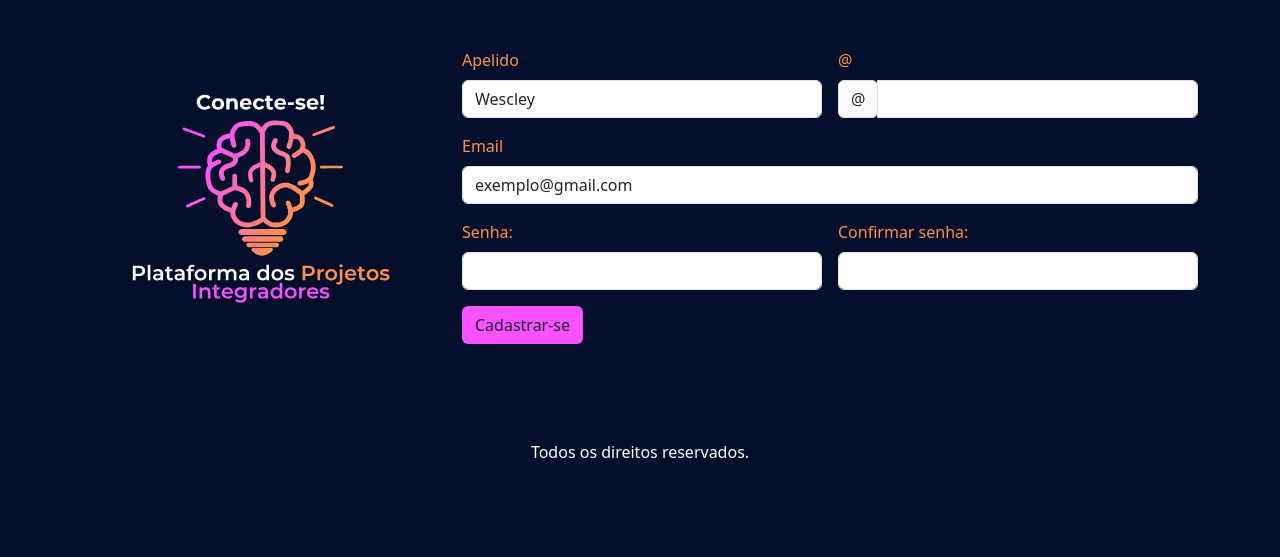
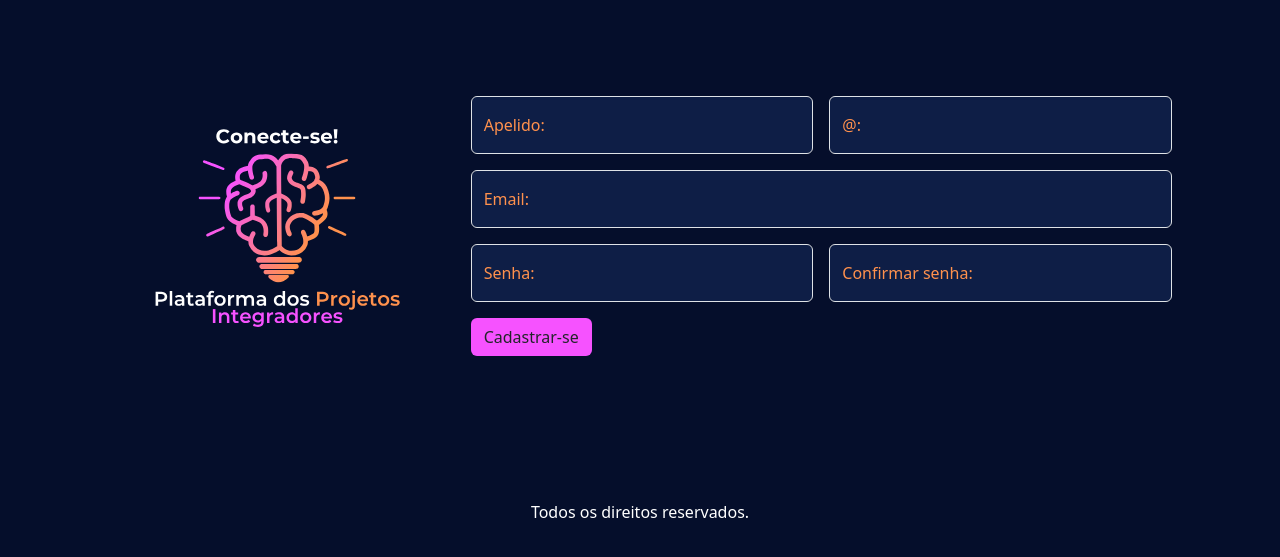
Before and after one commit to WescleyPlinio/PPI, a Django app: page /cadastro/ in a window 1280 px wide. Shown: the part 106-663 px from the top of the page. Run offline with Django 5.2, Linux system fonts and the light colour scheme; data comes from the database, SQL or seed files in the repository; some libraries are stand-ins or nearby versions.

Commit message:
Configurando formulário

```diff
--- a/ppi/templates/cadastro.html
+++ b/ppi/templates/cadastro.html
@@ -1,39 +1,48 @@
 {% extends "base.html" %}
 {% load static %}
-{% block title %} Login {% endblock  %}
+{% block title %} Cadastre-se {% endblock  %}
 {% block conteudo %}
-    <div class="container my-5">
+    <div class="container custom-container py-5 my-5">
       <div class="row">
         <div class="col-md-4 d-flex justify-content-center align-items-center">
             <img class="w-75" src="{% static 'imgs/loginlogo.svg' %}" alt="">
         </div>
         <div class="col-md-8 d-flex justify-content-center align-items-center">
-            <form class="row g-3 needs-validation" novalidate>
+            <form class="row g-3 needs-validation">
+
                 <div class="col-md-6">
-                  <label for="validationCustom01" class="form-label laranja">Apelido</label>
-                  <input type="text" class="form-control" id="validationCustom01" value="Wescley" required>
+                  <div class="form-floating">
+                    <input type="text" class="form-control blueback" id="floatingInput" placeholder="Apelido">
+                    <label class="laranja" for="floatingInput">Apelido:</label>
+                  </div>
                 </div>
+
                 <div class="col-md-6">
-                  <label for="validationCustomUsername" class="form-label laranja">@</label>
-                  <div class="input-group has-validation">
-                    <span class="input-group-text" id="inputGroupPrepend">@</span>
-                    <input type="text" class="form-control" id="validationCustomUsername" aria-describedby="inputGroupPrepend" required>
+                  <div class="form-floating">
+                    <input type="text" class="form-control blueback" id="floatingInput" placeholder="@">
+                    <label class="laranja" for="floatingInput">@:</label>
                   </div>
                 </div>
 
                 <div class="col-md-12">
-                  <label for="validationCustom02" class="form-label laranja">Email</label>
-                  <input type="email" class="form-control" id="validationCustom02" value="exemplo@gmail.com" required>
+                  <div class="form-floating">
+                    <input type="email" class="form-control blueback" id="floatingInput" placeholder="nome@exemplo.com">
+                    <label class="laranja" for="floatingInput">Email:</label>
+                  </div>
                 </div>
 
                 <div class="col-md-6">
-                  <label for="validationCustom03" class="form-label laranja">Senha:</label>
-                  <input type="password" class="form-control" id="validationCustom03" required>
+                  <div class="form-floating">
+                    <input type="password" class="form-control blueback" id="floatingInput" placeholder="senha">
+                    <label class="laranja" for="floatingInput">Senha:</label>
+                  </div>
                 </div>
 
                 <div class="col-md-6">
-                  <label for="validationCustom03" class="form-label laranja">Confirmar senha:</label>
-                  <input type="password" class="form-control" id="validationCustom03" required>
+                  <div class="form-floating">
+                    <input type="password" class="form-control blueback" id="floatingInput" placeholder="senha">
+                    <label class="laranja" for="floatingInput">Confirmar senha:</label>
+                  </div>
                 </div>
 
                 <div class="col-12">
```
